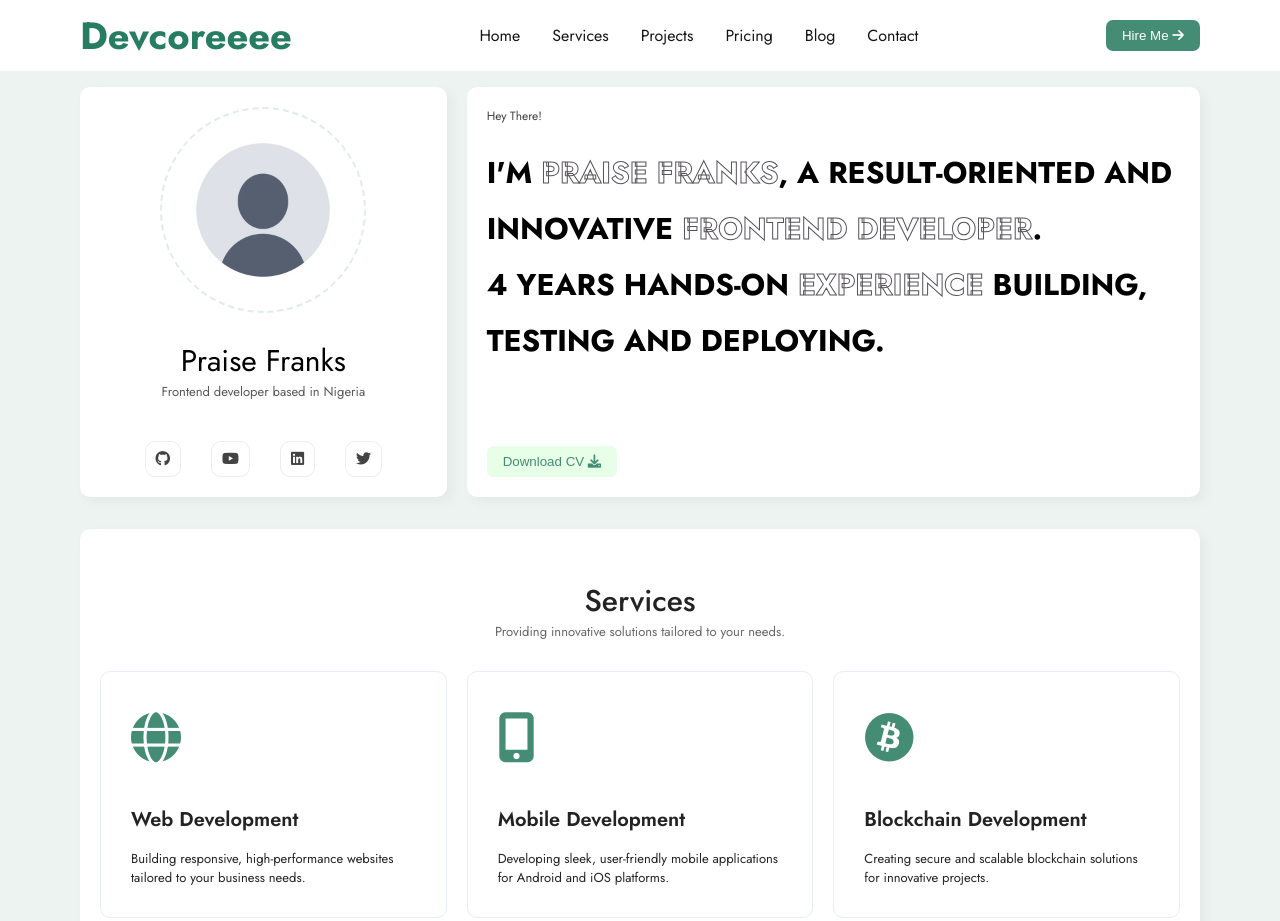
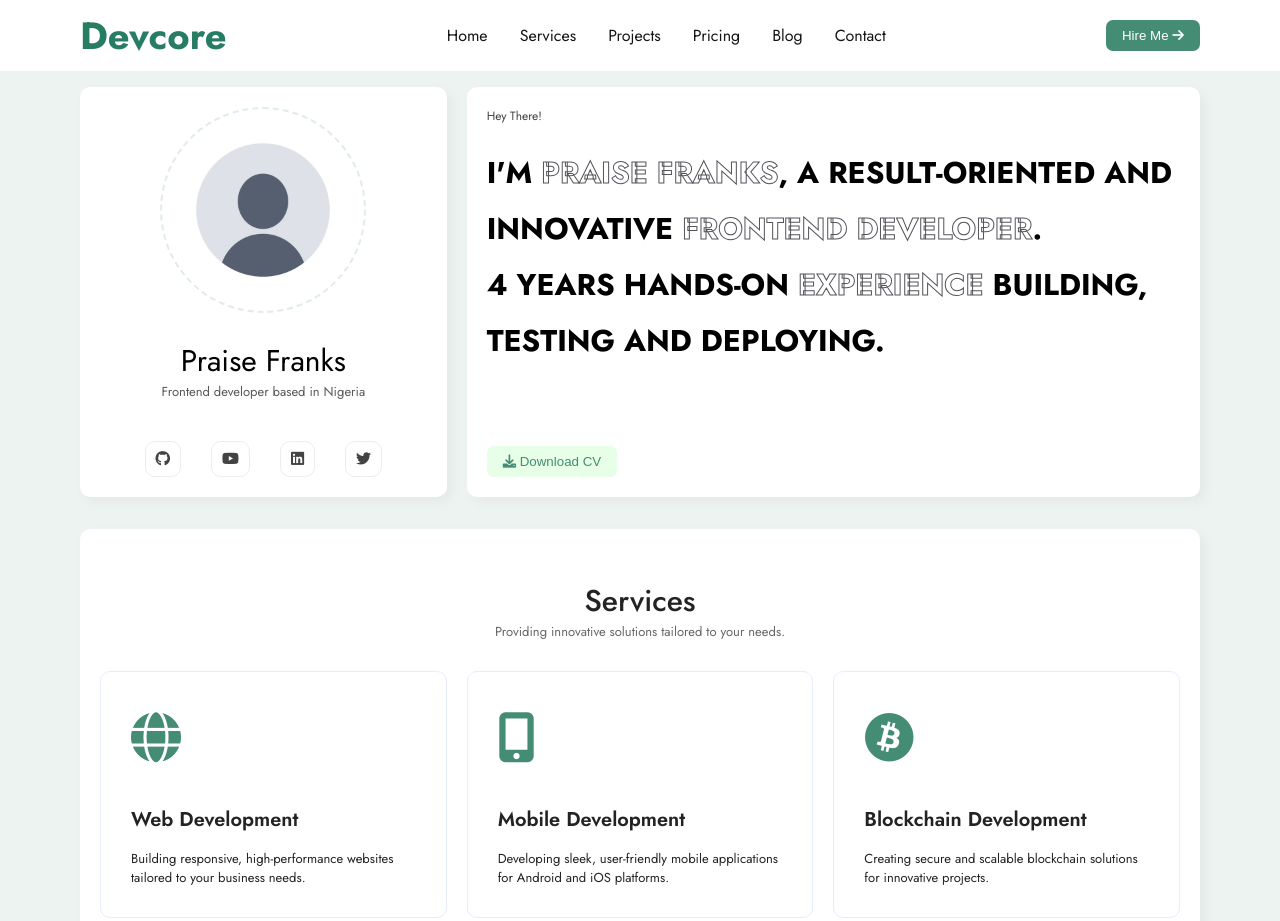
Before and after one commit to devcore11/my-portfolio, a plain HTML site: page index.html in a window 1280 px wide. Shown: the top 921 px of the page. Drawn offline with Linux system fonts and the light colour scheme.

Commit message:
Update index.html

```diff
--- a/index.html
+++ b/index.html
@@ -31,7 +31,7 @@
         <div class="navbar-container">
             <header class="navbar">
                 <a href="#home" class="logo-text">
-                    <h1>Devcoreeee</h1>
+                    <h1>Devcore</h1>
                 </a>
                 <nav class="desktop-header">
                     <ul>
@@ -79,9 +79,10 @@
                 </div>
                 <div class="cta-buttons">
                     <!-- <a href="https://github.com/devcore11/my-portfolio/blob/main/Praise_Frank_CV.pdf" -->
-                    <a href="https://devcore11.github.io/portfolio/Praise_Frank_CV.pdf" download="Praise_Frank_CV.pdf">
-                        <button id="download-cv" class="btn btn-success-soft">Download CV <i
-                                class="fas fa-download"></i></button>
+                    <a href="https://devcore11.github.io/portfolio/Praise_Frank_CV.pdf" download="Praise_Frank_CV.pdf" class="download-btn">
+                        <button id="download-cv" class="btn btn-success-soft">
+                            <i class="fas fa-download"></i> Download CV
+                        </button>
                     </a>
                 </div>
             </div>
```
